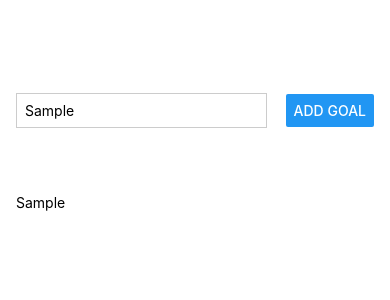
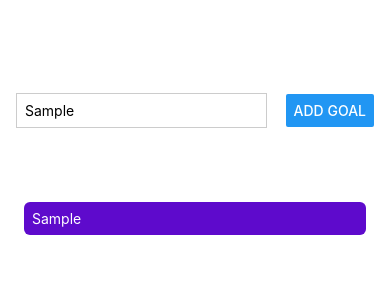
Before and after one commit to sooobee/study_ReactNative, a React Native app: screen / in a window 390 px wide. Both pictures are taken after typing "Sample" into the empty fields and a click on the button "ADD GOAL". Shown: the top 300 px of the page. Built offline with nearby package versions, Linux system fonts and the light colour scheme.

Commit message:
24. ios/android 스타일링 차이점

```diff
--- a/App.js
+++ b/App.js
@@ -34,11 +34,15 @@
 
       {/* corseGoal 내부를 돌면서 goal을 출력해줌, 여기서 고유한 key값 설정 필요*/}
       <View style = {styles.goalsContainer}>
-          {courseGoals.map((goal) => <Text key={goal}>{goal}</Text>)}
+          {courseGoals.map((goal) => (
+          <View style={styles.goalItem} key={goal}>
+            <Text style={styles.goalText}>{goal}</Text>
+          </View>
+            ))}
       </View>
     </View>
-  );
-}
+    );
+  }
 
 const styles = StyleSheet.create({
   // 전체 뷰
@@ -68,5 +72,14 @@
   },
   goalsContainer: {
     flex: 5
+  },
+  goalItem:{
+    margin: 8,
+    padding: 8,
+    borderRadius:6,
+    backgroundColor: "#5e0acc",
+  },
+  goalText:{
+    color: 'white'
   }
 })
```
